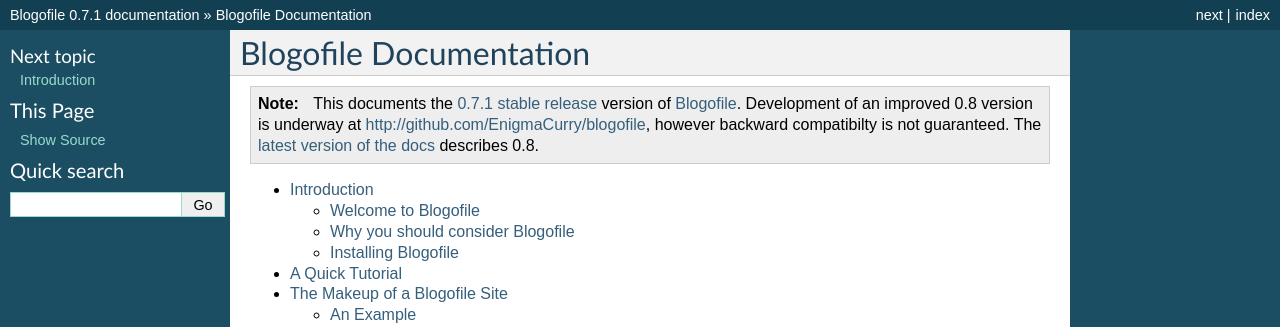
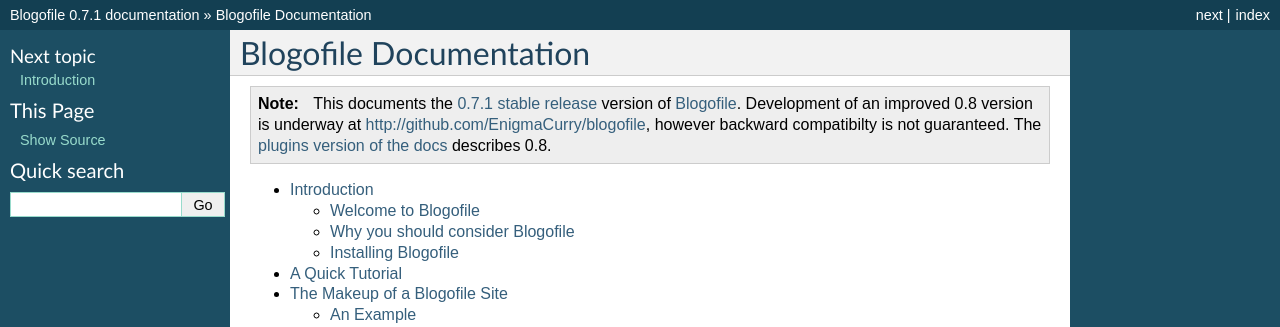
Before and after one commit to EnigmaCurry/blogofile, a Sphinx documentation site: the page built from docs/index.rst, in a window 1280 px wide. Shown: the top 327 px of the page. Built offline with Sphinx 7.4.7, drawn with Linux system fonts in a browser that asks for light colours.

Commit message:
Fix link to plugins branch docs on readthedocs.org.

```diff
--- a/docs/index.rst
+++ b/docs/index.rst
@@ -11,7 +11,7 @@ Blogofile Documentation
    Development of an improved 0.8 version is underway at
    http://github.com/EnigmaCurry/blogofile, however backward compatibilty is not
    guaranteed.
-   The `latest version of the docs`_ describes 0.8.
+   The `plugins version of the docs`_ describes 0.8.
 
 .. toctree::
    :maxdepth: 2
@@ -29,4 +29,4 @@ Blogofile Documentation
 
 .. _0.7.1 stable release: http://pypi.python.org/pypi/Blogofile/0.7.1/
 .. _Blogofile: http://blogofile.com/
-.. _latest version of the docs: http://blogofile.readthedocs.org/
+.. _plugins version of the docs: http://readthedocs.org/docs/blogofile/en/plugins/
```
